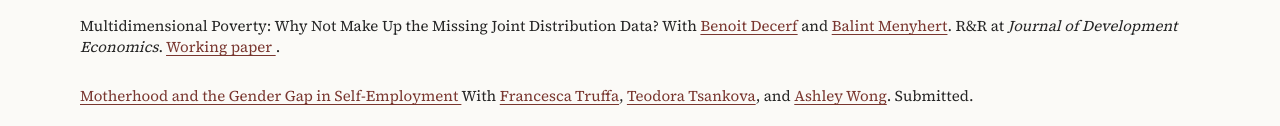
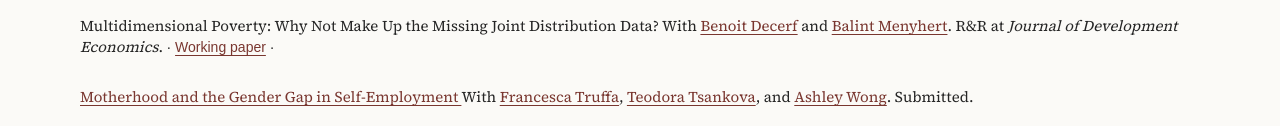
Before and after one commit to meryferrando/meryferrando.github.io, a plain HTML site: page research.html in a window 1280 px wide. Shown: the part 534-660 px from the top of the page. Drawn offline with Linux system fonts and the light colour scheme.

Commit message:
Update research.html

```diff
--- a/research.html
+++ b/research.html
@@ -113,12 +113,17 @@
             and
             <a href="https://sites.google.com/site/balintmenyhert/">Balint Menyhert</a>.
             R&amp;R at <em>Journal of Development Economics</em>.
-            <a class="inline-paper-link" href="https://documents.worldbank.org/en/publication/documents-reports/documentdetail/099418204072618289">
-              Working paper
-            </a>.
-          </span>
-        </p>
-      </article>
+
+               </span>
+
+    <span class="paper-links">
+      ·
+      <a href="https://documents.worldbank.org/en/publication/documents-reports/documentdetail/099418204072618289">Working paper</a>
+      ·
+         </span>
+  </p>
+</article>
+
 
       <article class="paper">
         <p class="paper-citation">
```
